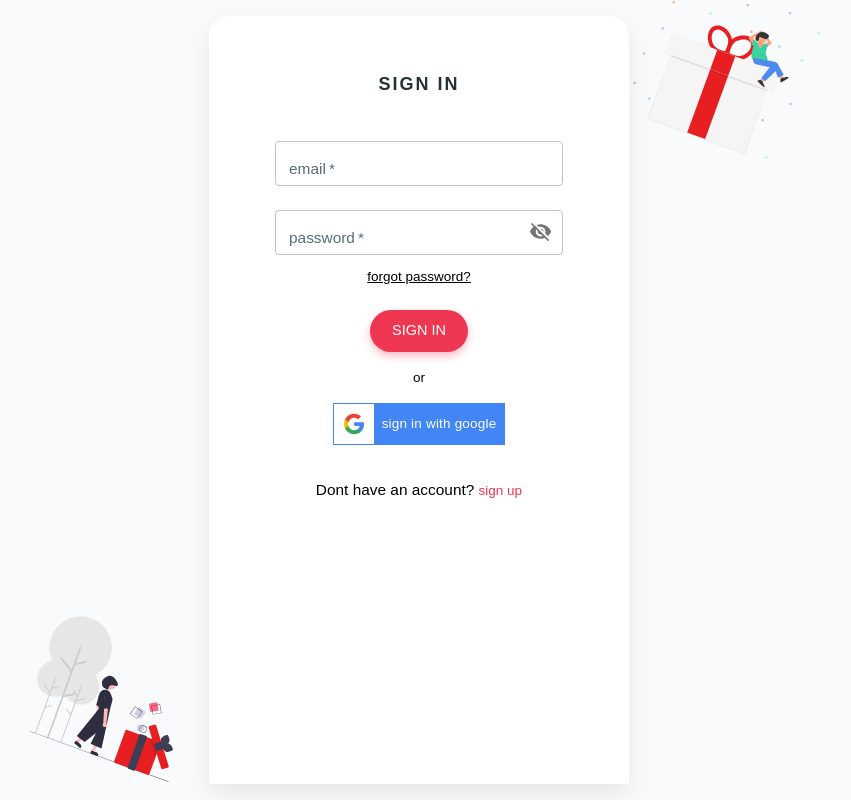
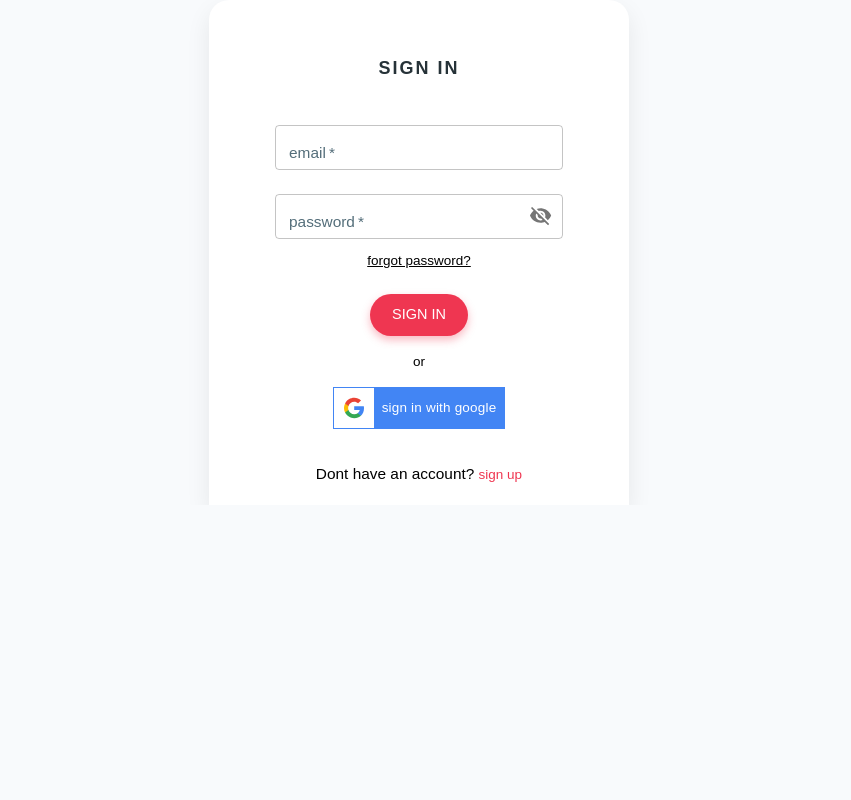
Before and after one commit to jerrybuks/Jumga-web, a React (Create React App) app in the folder Jumga-web-client/: page /auth in a window 1280 px wide. Shown: the whole page, without its empty margins (221-1072 px from the left). Built offline with nearby package versions, Linux system fonts and the light colour scheme; no server answers.

Commit message:
fixing styling issue
Signed-off-by: Chibuokem Jerry <profkiti@gmail.com>

```diff
--- a/Jumga-web-client/src/App.css
+++ b/Jumga-web-client/src/App.css
@@ -9,7 +9,7 @@ a{
 	flex-direction: column;
 	align-items: center;
 	justify-content: center;
-  height: 100vh;
+  max-height: 100vh;
   width: 100vw;
   position: sticky;
 }
--- a/Jumga-web-client/src/components/appContainer/index.js
+++ b/Jumga-web-client/src/components/appContainer/index.js
@@ -1,12 +1,8 @@
 import React from 'react';
-import Gift1 from '../../assets/gift1.svg';
-import Gift2 from '../../assets/gift2.svg';
 
 export default function AppContainer(props) {
 	return (
 		<div className="App">
-			<img className="gift1" src={Gift1} alt="gift icon 1" />
-			<img className="gift2" src={Gift2} alt="gift icon 2" />
 			<div className="App-header-container scroll-bar">
 				<header className="App-header scroll-bar">
 					{props.children}
```
